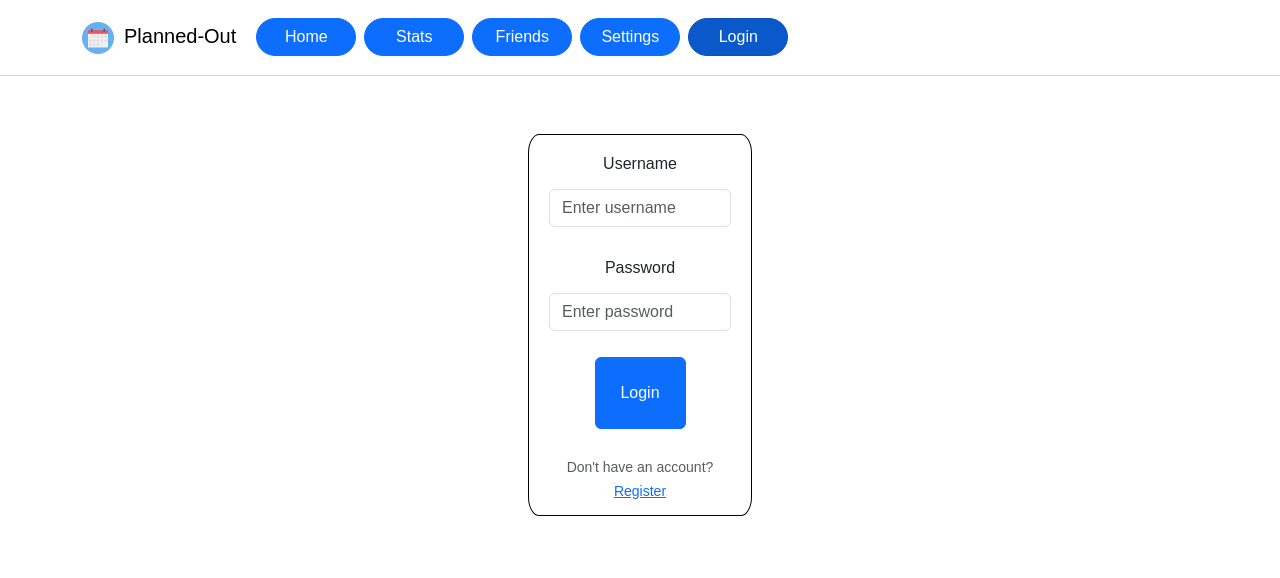
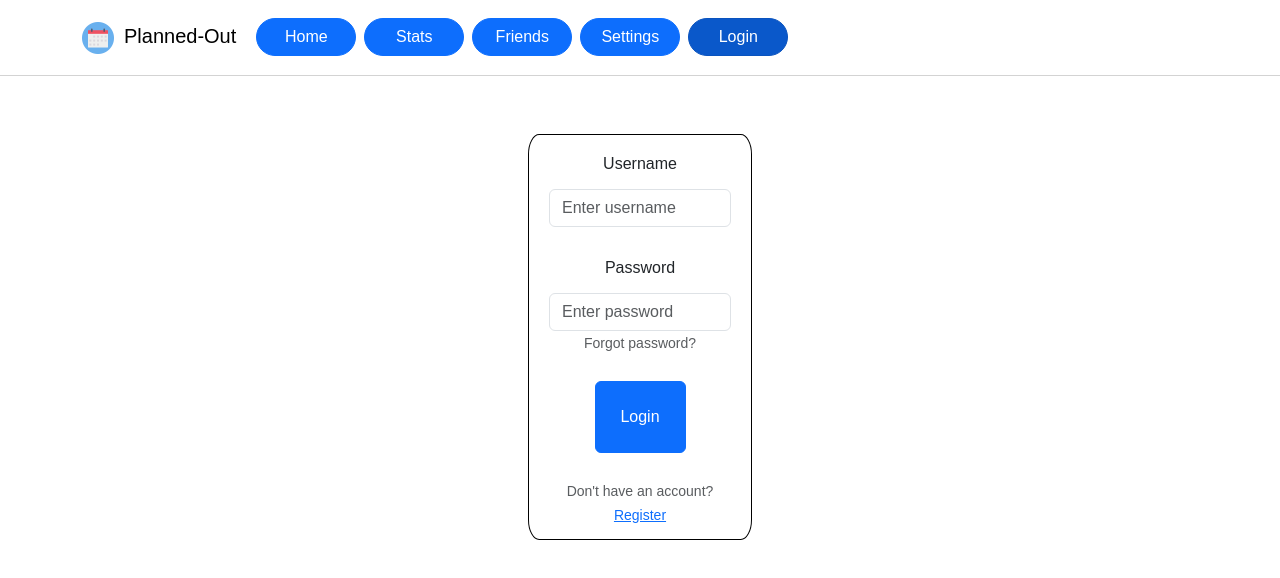
Before and after one commit to COSC481W-2023Fall/planned-out, a React (Create React App) app in the folder front-end/: page /login in a window 1280 px wide. Shown: the top 578 px of the page. Built offline with nearby package versions, Linux system fonts and the light colour scheme.

Commit message:
Feat: Forgotten Password
*add text for a future forgotten password link

```diff
--- a/front-end/src/components/LoginForm.js
+++ b/front-end/src/components/LoginForm.js
@@ -1,5 +1,6 @@
 import Form from "react-bootstrap/Form";
 import Button from "react-bootstrap/Button";
+import Text from "react-bootstrap/FormText";
 import { useState } from "react";
 
 let link = "https://planned-out-backend-jdx6.onrender.com/";
@@ -94,6 +95,10 @@ function LoginForm() {
           <Form.Control.Feedback type="invalid">
             {errors.password}
           </Form.Control.Feedback>
+          <Text>
+            <a>Forgot password?</a>
+          </Text>
+          <br />
           <br />
           <Button
             className="login-button"
```
